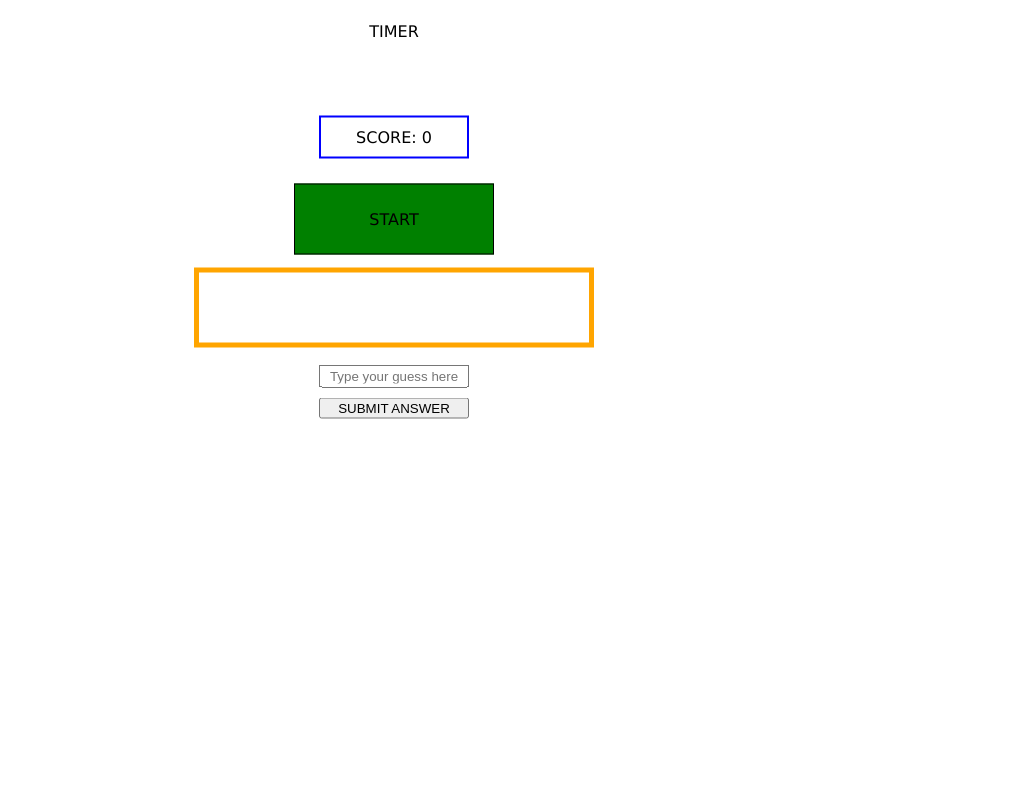
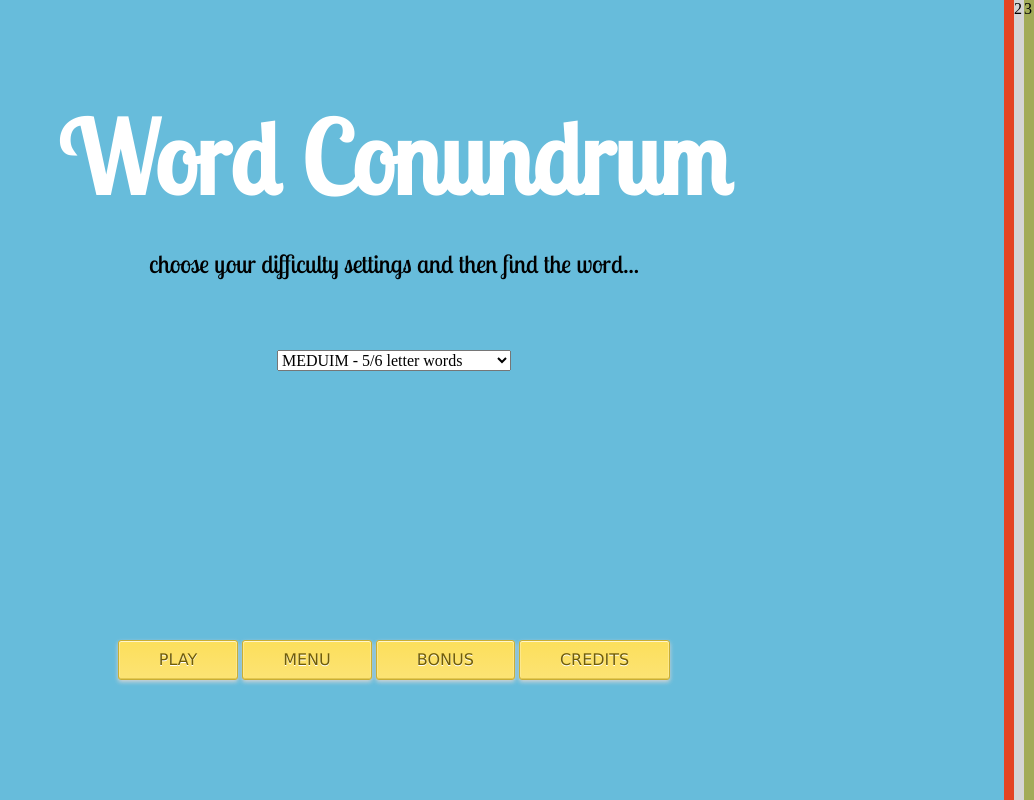
Before and after one commit to 1Guv/project-1, a PHP site: page / in a window 1280 px wide. Shown: the whole page, without its empty margins (246-1280 px from the left). Run offline with PHP 8.4, Linux system fonts and the light colour scheme; some libraries are stand-ins or nearby versions.

Commit message:
merged sliding windows + game logic into one

```diff
--- a/css/style.css
+++ b/css/style.css
@@ -1,26 +1,147 @@
-* {
-  box-sizing: border-box;
+.container {
+  background-color: #67BCDB; /*DUSTY*/
+  height: 800px;
+  width: 100%;
+  position: relative;
+  overflow: hidden;
+  /*border: 1px solid black;*/
+  margin: 0 auto;
 }
 
-body {
-  font-family: 'verdana', monospace;
-  text-align: center;
-  /*width: 900px;*/
+.box1 {
+  background-color: #E44424; /*middle red*/
+  position: absolute;
+  /*border: 1px solid black;*/
+  height: 800px;
+  width: 100%;
+  left: 1020px;
 }
 
-main {
-  /*background-color: #dadada;*/
-  width: 900;
+.box2 {
+  background-color: #D5D5D5; /*light blue*/
   position: absolute;
-  top: 25%;
-  left: 50%;
-  transform: translate(-50%, -50%);
-  /*overflow: hidden;*/
+  /*border: 1px solid black;*/
+  height: 800px;
+  width: 100%;
+  left: 1040px;
+}
+
+.box3 {
+  background-color: #A2AB58; /*dirty green*/
+  position: absolute;
+  /*border: 1px solid black;*/
+  height: 800px;
+  width: 100%;
+  left: 1060px;
+}
+
+div.div-button {
+  position: relative;
+  /*background-color: yellow;*/
+  margin: 0 auto;
+  top: 80%;
+  text-align: center;
+}
+
+div.game-name {
+  position: absolute;
+  /*padding: 100px;*/
+  /*background-color: red;*/
+  margin: 0 auto;
+  display: block;
+  text-align: center;
+  top: 100px;
+  font-size: 100px;
+  width: 100%;
+  font-family: 'Lobster Two', cursive;
+  font-weight: bold;
+  color: white;
+}
+
+div.findtheword {
+  /*background-color: white;*/
+  position: absolute;
+  /*padding: 200px;*/
+  top: 250px;
+  width: 100%;
+  text-align: center;
+  font-size: 25px;
+  font-family: 'Lobster Two', cursive;
+}
+
+div.levels {
+  /*background-color: black;*/
+  top: 350px;
+  width: 100%;
+  text-align: center;
+  position: absolute;
+}
+
+.timer {
+  /*background-color: grey;*/
+  /*padding: 50px;*/
+  display: block;
+  position: absolute;
+  top: 100px;
+  width: 100%;
+  text-align: center;
+}
+
+.score {
+  padding: 10px;
+  background-color: white;
+  border: 2px solid blue;
+  text-align: center;
+  width: 150px;
+  display: block;
+  left: 400px;
+  margin: 0 auto;
+  position: relative;
+  top: 5px;
+}
+
+.start {
+  padding: 25px;
+  background-color: green;
+  border: 1px solid black;
+  width: 200px;
+  text-align: center;
+  display: block;
+  margin: 0 auto;
+  top: 400px;
+  position: relative;
+}
+
+form.game-form {
+  position: relative;
+  margin: 0 auto;
+  display: block;
+  top: 175px;
+  width 205px;
+  text-align: center;
+  padding: 10px;
+  width: 200px;
+}
+
+.buttonyo {
+  width: 100px;
+  margin: 20px;
+}
+
+#buttonyo {
+  height: 50px;
+  width: 200px;
+  text-align: center;
 }
 
 ul {
-  position: relative;
+  position: absolute;
   padding: 0;
+  width: 100%;
+  margin: 0 auto;
+  top: 175px;
+  display: block;
+  text-align: center;
 }
 
 li {
@@ -36,54 +157,31 @@ li {
   font-size: 50px
 }
 
-/*Style the form and input with button*/
-form input, button{
-  display: block;
-  margin: 10px auto;
-  width: 150px;
-  text-align: center;
-}
+.button {
+  display: inline-block;
+  border:1px solid #C9AE34;
+  color: #705D07;
+  border-radius: 3px 3px 3px 3px;
+  -webkit-border-radius: 3px 3px 3px 3px;
+  -moz-border-radius: 3px 3px 3px 3px;
+  font-family: Verdana;
+  width: auto;
+  height: auto;
+  font-size: 16px;
+  padding: 10px 40px;
+  box-shadow: inset 0 1px 0 0 #FFF6CE,inset 0 -1px 0 0 #E3C852,inset 0 0 0 1px #FCE88D,0 2px 4px 0 #D4D4D4;
+  -moz-box-shadow: inset 0 1px 0 0 #FFF6CE,inset 0 -1px 0 0 #E3C852,inset 0 0 0 1px #FCE88D,0 2px 4px 0 #D4D4D4;
+  -webkit-box-shadow: inset 0 1px 0 0 #FFF6CE,inset 0 -1px 0 0 #E3C852,inset 0 0 0 1px #FCE88D,0 2px 4px 0 #D4D4D4;
+  text-shadow: 0 1px 0 #FFFFFF;
+  background-image: linear-gradient(to top, #FCE374, #FCDF5B);
+  background-color: #FCE374;
+  }
 
-input {
-  /*background-color: grey;*/
-  padding: 2px;
-  margin: 10px;
-}
-
-button {
-  top: 100px;
-}
-
-.timer {
-  /*background-color: grey;*/
-  padding: 50px;
-  display: block;
-  margin-left: auto;
-  margin-right: auto;
-}
-
-.score {
-  padding: 10px;
-  /*background-color: yellow;*/
-  border: 2px solid blue;
-  width: 100;
-  text-align: center;
-  margin: 25px;
-  width: 150px;
-  display: block;
-  /*margin: 0 auto;*/
-  margin-left: auto;
-  margin-right: auto;
-}
-
-.start {
-  padding: 25px;
-  background-color: green;
-  border: 1px solid black;
-  width: 200px;
-  text-align: center;
-  display: block;
-  /*margin: 0 auto;*/
-  margin-left: auto;
-  margin-right: auto;
-}
+.button:hover, .button:active{
+  border:1px solid #967D09;
+  color: #705D07;
+  box-shadow: inset 0 1px 0 0 #FFF6CE,inset 0 -1px 0 0 #E3C852,inset 0 0 0 1px #FCE88D;
+  -moz-box-shadow: inset 0 1px 0 0 #FFF6CE,inset 0 -1px 0 0 #E3C852,inset 0 0 0 1px #FCE88D;
+  -webkit-box-shadow: inset 0 1px 0 0 #FFF6CE,inset 0 -1px 0 0 #E3C852,inset 0 0 0 1px #FCE88D;
+  background-color: #FCDF5B;
+ }
--- a/index.html
+++ b/index.html
@@ -2,33 +2,59 @@
 <html>
   <head>
     <meta charset="utf-8">
-    <title>Guvs Countdown Conundrum</title>
+    <title>Screen Sliding</title>
     <link rel="stylesheet" href="css/style.css">
+    <link rel="stylesheet" href="https://cdnjs.cloudflare.com/ajax/libs/normalize/5.0.0/normalize.min.css">
+    <link href="https://fonts.googleapis.com/css?family=Lobster+Two" rel="stylesheet">
     <script src="http://code.jquery.com/jquery-1.11.1.min.js"></script>
     <script src="js/app.js" charset="utf-8"></script>
   </head>
   <body>
-    <header>
-      <div class="title"></div>
-    </header>
-    <main class="main">
+    <div class="container">
+
+      <div class="game-name title">Word Conundrum</div>
+      <div class="findtheword title">choose your difficulty settings and then find the word...</div>
+
+      <div class="levels">
+        <form class="menu-form" action="index.html" method="post">
+          <select>
+            <option value="INTRO" placeholder="Please choose a level:" disabled>Please choose a level:</option>
+            <option value="EASY">EASY - 3/4 letter words</option>
+            <option selected value="MEDUIM">MEDUIM - 5/6 letter words</option>
+            <option value="HARD">HARD - 7/8/9 letter words</option>
+            <option value="IMPOSSIBLE">IMPOSSIBLE - 10+ letter words</option>
+          </select>
+        </form>
+      </div>
+
+      <div class="box1 all-boxs">
         <div class="timer">TIMER</div>
         <div class="score">SCORE: 0</div>
         <div class="start display">START</div>
         <ul class="ul">
-        <li class="one"></li>
-        <!-- <li class="two"></li> -->
-        <!-- <li class="three"></li> -->
-        <!-- <li class="four"></li> -->
-        <!-- <li class="five"></li> -->
-        <!-- <li class="six"></li> -->
-        <!-- <li class="seven"></li> -->
-        <!-- <li class="seven"></li> -->
+          <li class="one">press start</li>
         </ul>
-      <form class="" action="index.html" method="post">
+        <div class="">
+          <form class="game-form" action="index.html" method="post">
             <input id="buttonyo" type="text" name="" placeholder="Type your guess here">
             <button class="buttonyo" value="">SUBMIT ANSWER</button>
           </form>
-    </main>
+        </div>
+
+      </div>
+
+
+      <div class="box2 all-boxs">2</div>
+      <div class="box3 all-boxs">3</div>
+
+      <div class="div-button">
+        <button type="button" class="button left">PLAY</button>
+        <button type="button" class="button right">MENU</button>
+        <button type="button" class="button bonus">BONUS</button>
+        <button type="button" class="button credits">CREDITS</button>
+      </div>
+
+    </div>
+
   </body>
 </html>
--- a/js/app.js
+++ b/js/app.js
@@ -1,46 +1,70 @@
 $(() => {
 
-  const $liOne = $('.one');
-  const $buttonYo = $('.buttonyo');
+  //VARIABLES/////////////////////////////////////
+
+  const $screenWidth = $(window).width();
+  const $screenHeight = $(window).height();
+
+  const $container = $('.container');
+  const $box1 = $('.box1');
+  const $box2 = $('.box2');
+  const $box3 = $('.box3');
+  const $leftButton = $('.left');
+  const $rightButton = $('.right');
+  const $bonus = $('.bonus');
+  const $credits = $('.credits');
+
   const $timer = $('.timer');
   let time = 30;
   const $display = $('.display');
+  const $buttonYo = $('.buttonyo');
+
+  let inputtedText = null;
+  let randomWord = null;
   const $startButton = $('.start');
+  const $liOne = $('.one');
 
+  //ARRAY & OBJECTS////////////////////////
   const $words = ['elephant', 'giraffe', 'orangutan', 'kangaroo', 'squirrel', 'aardvark', 'alligator', 'leopard', 'crocodile'];
 
-  let randomWord = null;
-  let inputtedText = null;
 
-  // Gets the random word from the array
-  function getRandomWords() {
-    const $randomNumber = Math.floor(Math.random() * $words.length);
-    randomWord = $words[$randomNumber];
-    jumbleWord(randomWord);
+
+  ////////////////////////////
+
+  function slideLeft() {
+    $box1.animate({
+      opacity: 1,
+      left: 0
+    }, {
+      // animation complete
+    });
   }
 
-  // Jumbles the word chosen from getRandomWords
-  function jumbleWord(x) {
-    const a = x.split('');
-    const n = a.length;
-
-    for(var i = n - 1; i > 0; i--) {
-      var j = Math.floor(Math.random() * (i + 1));
-      var tmp = a[i];
-      a[i] = a[j];
-      a[j] = tmp;
-    }
-    const $jumbledWord = (a.join(''));
-    $liOne.text($jumbledWord); // displays the jumbled word
+  function slideRight() {
+    $box1.animate({
+      opacity: 1,
+      left: $screenWidth - 30 // slides right to the end - 30 so you can see the start of the div
+    }, {
+      // animation complete
+    });
   }
 
-  // check to see if the random word is the same as users inputted word
-  function checkMatch() {
-    if (inputtedText === randomWord) {
-      alert('You have matched the words CORRECTLY');
-    } else {
-      alert('INCORRECT');
-    }
+  // SETS THE WIDTH & HEIGHT FOR THE CURRENT VIEWING SCREEN IN CSS BOX1, 2 AND 3 & container
+  function setScreenSize() {
+    $container.css('height', $screenHeight);
+    $container.css('width', $screenWidth);
+
+    $box1.css('height', $screenHeight);
+    $box1.css('width', $screenWidth);
+    $box1.css('left', $screenWidth - 30); // width from the right
+
+    $box2.css('height', $screenHeight);
+    $box2.css('width', $screenWidth);
+    $box2.css('left', $screenWidth - 20); // width from the right
+
+    $box3.css('height', $screenHeight);
+    $box3.css('width', $screenWidth);
+    $box3.css('left', $screenWidth - 10); // width from the right
   }
 
   function startTimer() {
@@ -62,7 +86,61 @@ $(() => {
     }, 30000); // stop timer after 30 seconds
   }
 
-  // EVENT LISTENERS
+  // check to see if the random word is the same as users inputted word
+  function checkMatch() {
+    if (inputtedText === randomWord) {
+      alert('You have matched the words CORRECTLY');
+    } else {
+      alert('INCORRECT');
+    }
+  }
+
+  // Jumbles the word chosen from getRandomWords
+  function jumbleWord(x) {
+    const a = x.split('');
+    const n = a.length;
+
+    for(var i = n - 1; i > 0; i--) {
+      var j = Math.floor(Math.random() * (i + 1));
+      var tmp = a[i];
+      a[i] = a[j];
+      a[j] = tmp;
+    }
+    const $jumbledWord = (a.join(''));
+    $liOne.text($jumbledWord); // displays the jumbled word
+  }
+
+  // Gets the random word from the array
+  function getRandomWords() {
+    const $randomNumber = Math.floor(Math.random() * $words.length);
+    randomWord = $words[$randomNumber];
+    jumbleWord(randomWord);
+  }
+
+  function bonusScreen() {
+    $box2.animate({
+      opacity: 1,
+      left: 0 // slides right to the end
+    }, {
+      // animation complete
+    });
+  }
+
+  function creditsScreen() {
+    $box3.animate({
+      opacity: 1,
+      left: 0 // slides right to the end
+    }, {
+      // animation complete
+    });
+  }
+
+  // EVENT LISTENERS ARE LISTED HERE:
+  $leftButton.on('click', slideLeft);
+  $rightButton.on('click', slideRight);
+  $bonus.on('click', bonusScreen);
+  $credits.on('click', creditsScreen);
+
   // Get the inputted text // ID NEEDS TO GO ON THE INPUT BOX
   $buttonYo.on('click', (e) => {
     e.preventDefault();
@@ -76,22 +154,26 @@ $(() => {
     getRandomWords();
   });
 
+  // CALLED FUNCTIONS START HERE:
+  setScreenSize();
+
+
 });
 
 
-// how do i grab text input after the submit button is pressed
-// how do i center my li exactly
-// how do i put letters into an li without the box increasing in size
-// add the favicon to the website
+// $( "#clickme" ).click(function() {
+//   $( "#book" ).animate({
+//     opacity: 0.25,
+//     left: "+=50",
+//     height: "toggle"
+//   }, 5000, function() {
+//     // Animation complete.
+//   });
+// });
 
-// const $main = $('.main');
-// const $ul = $('ul');
-// const $one = $('.one');
-// const $two = $('.two');
-// const $three = $('.three');
-// const $d1 = $('.d1');
-// const $divs = $('div');
-
-// $button.on('click', (e) => {
-//   $liOne.text('Yo');
-// });
+// $fallingDiv.animate({
+//       top: 565
+//     }, {
+//       duration: 3000,
+//       easing: 'linear',
+//     });
```
Lines whose indentation alone changed are shown as unchanged.
